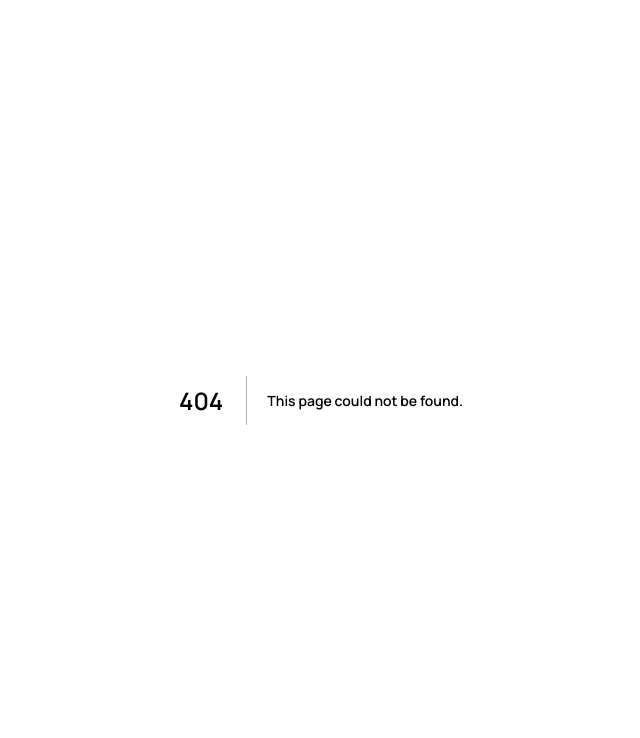
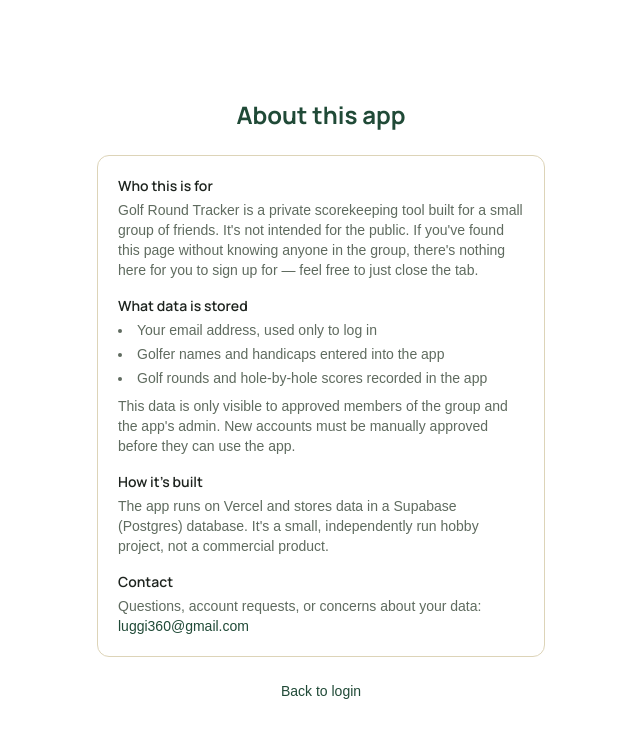
Before and after one commit to lukmay98/GolfScorer_2, a Next.js app: page /contact in a window 1280 px wide. Before the commit this address had no page. Shown: the top 738 px of the page, without its empty margins (319-959 px from the left). Built offline with nearby package versions, Linux system fonts and the light colour scheme.

Commit message:
add contact on login, change so users can only see their rounds and players

```diff
--- a/app/(app)/completed/page.tsx
+++ b/app/(app)/completed/page.tsx
@@ -48,13 +48,21 @@ export default function CompletedPage() {
 
   async function load() {
     setLoading(true);
-    const { data: raw } = await supabase
+
+    const meRes = await fetch("/api/me");
+    const me = meRes.ok ? await meRes.json() : { isAdmin: false, userId: null };
+
+    let query = supabase
       .from("rounds")
       .select(
         "id, format, hole_start, hole_end, handicap_allowance, matchplay_cap, course_id, completed_at, courses(name)"
       )
       .eq("status", "completed")
       .order("completed_at", { ascending: false });
+    if (!me.isAdmin) {
+      query = query.eq("created_by", me.userId);
+    }
+    const { data: raw } = await query;
 
     if (!raw) {
       setRounds([]);
@@ -90,6 +98,7 @@ export default function CompletedPage() {
         };
       })
     );
+
     setRounds(enriched);
     setLoading(false);
   }
--- a/app/(app)/players/page.tsx
+++ b/app/(app)/players/page.tsx
@@ -24,9 +24,26 @@ export default function PlayersPage() {
   const [deleteError, setDeleteError] = useState<string | null>(null);
   const [confirmDeleteId, setConfirmDeleteId] = useState<string | null>(null);
 
+  const [userId, setUserId] = useState<string | null>(null);
+  const [isAdmin, setIsAdmin] = useState(false);
+
   async function loadGolfers() {
     setLoading(true);
-    const { data } = await supabase.from("golfers").select("*").order("name");
+
+    const {
+      data: { user },
+    } = await supabase.auth.getUser();
+    setUserId(user?.id ?? null);
+
+    const meRes = await fetch("/api/me");
+    const me = meRes.ok ? await meRes.json() : { isAdmin: false };
+    setIsAdmin(me.isAdmin);
+
+    let query = supabase.from("golfers").select("*").order("name");
+    if (!me.isAdmin && user) {
+      query = query.eq("created_by", user.id);
+    }
+    const { data } = await query;
     setGolfers(data ?? []);
     setLoading(false);
   }
@@ -70,7 +87,7 @@ export default function PlayersPage() {
     setSaving(true);
     const { error } = await supabase
       .from("golfers")
-      .insert({ name: trimmedName, handicap: hcp });
+      .insert({ name: trimmedName, handicap: hcp, created_by: userId });
     setSaving(false);
 
     if (error) {
@@ -161,7 +178,7 @@ export default function PlayersPage() {
           Players
         </h1>
         <p className="text-sm mt-0.5" style={{ color: "var(--color-text-muted)" }}>
-          {golfers.length} golfer{golfers.length === 1 ? "" : "s"} on the roster
+          {golfers.length} golfer{golfers.length === 1 ? "" : "s"} {isAdmin ? "(all users)" : "on your roster"}
         </p>
       </div>
 
--- a/app/(app)/round/on-hold-list.tsx
+++ b/app/(app)/round/on-hold-list.tsx
@@ -24,11 +24,22 @@ export default function OnHoldList({ onResumed }: { onResumed: () => void }) {
 
   async function load() {
     setLoading(true);
-    const { data: rawRounds } = await supabase
+
+    const {
+      data: { user },
+    } = await supabase.auth.getUser();
+    const meRes = await fetch("/api/me");
+    const me = meRes.ok ? await meRes.json() : { isAdmin: false };
+
+    let query = supabase
       .from("rounds")
       .select("id, format, handicap_allowance, matchplay_cap, hole_start, hole_end, course_id, courses(name)")
       .eq("status", "on_hold")
       .order("created_at", { ascending: false });
+    if (!me.isAdmin && user) {
+      query = query.eq("created_by", user.id);
+    }
+    const { data: rawRounds } = await query;
 
     if (!rawRounds) {
       setRounds([]);
@@ -92,7 +103,7 @@ export default function OnHoldList({ onResumed }: { onResumed: () => void }) {
     if (error) {
       setError(
         error.code === "23505"
-          ? "A round is already active. Finish or pause it first."
+          ? "You already have an active round. Finish or pause it first."
           : error.message
       );
       return;
--- a/app/(app)/round/page.tsx
+++ b/app/(app)/round/page.tsx
@@ -12,10 +12,16 @@ export default function RoundPage() {
   const [refreshKey, setRefreshKey] = useState(0);
 
   async function checkActive() {
+    const {
+      data: { user },
+    } = await supabase.auth.getUser();
+    if (!user) return;
+
     const { data } = await supabase
       .from("rounds")
       .select("id")
       .eq("status", "active")
+      .eq("created_by", user.id)
       .maybeSingle();
     setActiveRoundId(data?.id ?? null);
   }
--- a/app/(app)/round/setup-form.tsx
+++ b/app/(app)/round/setup-form.tsx
@@ -1,6 +1,6 @@
 "use client";
 
-import { useMemo, useState } from "react";
+import { useEffect, useMemo, useState } from "react";
 import { createClient } from "@/lib/supabase/client";
 
 type Golfer = { id: string; name: string; handicap: number };
@@ -10,6 +10,25 @@ const REQUIRED_PLAYERS: Record<string, number> = { "4-2-0": 3, matchplay: 2 };
 
 export default function RoundSetupForm({ onCreated }: { onCreated: () => void }) {
   const supabase = useMemo(() => createClient(), []);
+
+  const [userId, setUserId] = useState<string | null>(null);
+  const [isAdmin, setIsAdmin] = useState(false);
+
+  useEffect(() => {
+    async function loadMe() {
+      const {
+        data: { user },
+      } = await supabase.auth.getUser();
+      setUserId(user?.id ?? null);
+      const res = await fetch("/api/me");
+      if (res.ok) {
+        const data = await res.json();
+        setIsAdmin(data.isAdmin);
+      }
+    }
+    loadMe();
+    // eslint-disable-next-line react-hooks/exhaustive-deps
+  }, []);
 
   const [format, setFormat] = useState<"4-2-0" | "matchplay">("4-2-0");
   const [holeRange, setHoleRange] = useState<"front9" | "back9" | "full18">("full18");
@@ -64,11 +83,11 @@ export default function RoundSetupForm({ onCreated }: { onCreated: () => void })
       setPlayerResults([]);
       return;
     }
-    const { data } = await supabase
-      .from("golfers")
-      .select("id, name, handicap")
-      .ilike("name", `%${q.trim()}%`)
-      .limit(8);
+    let query = supabase.from("golfers").select("id, name, handicap").ilike("name", `%${q.trim()}%`).limit(8);
+    if (!isAdmin && userId) {
+      query = query.eq("created_by", userId);
+    }
+    const { data } = await query;
     setPlayerResults(data ?? []);
   }
 
@@ -130,6 +149,7 @@ export default function RoundSetupForm({ onCreated }: { onCreated: () => void })
         handicap_allowance: allowanceNum,
         matchplay_cap: capNum,
         status: "active",
+        created_by: userId,
       })
       .select()
       .single();
@@ -138,7 +158,7 @@ export default function RoundSetupForm({ onCreated }: { onCreated: () => void })
       setSaving(false);
       setError(
         roundError?.code === "23505"
-          ? "A round is already active. Finish or pause it first."
+          ? "You already have an active round. Finish or pause it first."
           : roundError?.message ?? "Could not start round."
       );
       return;
--- /dev/null
+++ b/app/api/me/route.ts
@@ -0,0 +1,17 @@
+import { NextResponse } from "next/server";
+import { createClient } from "@/lib/supabase/server";
+
+export async function GET() {
+  const supabase = await createClient();
+  const {
+    data: { user },
+  } = await supabase.auth.getUser();
+
+  if (!user) {
+    return NextResponse.json({ error: "Not authenticated." }, { status: 401 });
+  }
+
+  const isAdmin = user.email === process.env.ADMIN_EMAIL;
+
+  return NextResponse.json({ isAdmin, userId: user.id });
+}
--- /dev/null
+++ b/app/contact/page.tsx
@@ -0,0 +1,66 @@
+import Link from "next/link";
+
+export default function ContactPage() {
+  return (
+    <main className="flex-1 flex items-center justify-center px-6 py-12">
+      <div className="w-full max-w-md space-y-6">
+        <div className="text-center">
+          <h1 className="font-display text-2xl font-bold" style={{ color: "var(--color-fairway)" }}>
+            About this app
+          </h1>
+        </div>
+
+        <div
+          className="rounded-xl border p-5 space-y-4 text-sm"
+          style={{ borderColor: "var(--color-border)", background: "var(--color-surface)", color: "var(--color-text)" }}
+        >
+          <div>
+            <h2 className="font-semibold mb-1">Who this is for</h2>
+            <p style={{ color: "var(--color-text-muted)" }}>
+              Golf Round Tracker is a private scorekeeping tool built for a small group of friends. It&apos;s not
+              intended for the public. If you&apos;ve found this page without knowing anyone in the group, there&apos;s
+              nothing here for you to sign up for — feel free to just close the tab.
+            </p>
+          </div>
+
+          <div>
+            <h2 className="font-semibold mb-1">What data is stored</h2>
+            <ul className="list-disc list-inside space-y-1" style={{ color: "var(--color-text-muted)" }}>
+              <li>Your email address, used only to log in</li>
+              <li>Golfer names and handicaps entered into the app</li>
+              <li>Golf rounds and hole-by-hole scores recorded in the app</li>
+            </ul>
+            <p className="mt-2" style={{ color: "var(--color-text-muted)" }}>
+              This data is only visible to approved members of the group and the app&apos;s admin. New accounts must
+              be manually approved before they can use the app.
+            </p>
+          </div>
+
+          <div>
+            <h2 className="font-semibold mb-1">How it&apos;s built</h2>
+            <p style={{ color: "var(--color-text-muted)" }}>
+              The app runs on Vercel and stores data in a Supabase (Postgres) database. It&apos;s a small,
+              independently run hobby project, not a commercial product.
+            </p>
+          </div>
+
+          <div>
+            <h2 className="font-semibold mb-1">Contact</h2>
+            <p style={{ color: "var(--color-text-muted)" }}>
+              Questions, account requests, or concerns about your data:{" "}
+              <a href="mailto:luggi360@gmail.com" className="font-medium" style={{ color: "var(--color-fairway)" }}>
+                luggi360@gmail.com
+              </a>
+            </p>
+          </div>
+        </div>
+
+        <p className="text-center text-sm">
+          <Link href="/login" className="font-medium" style={{ color: "var(--color-fairway)" }}>
+            Back to login
+          </Link>
+        </p>
+      </div>
+    </main>
+  );
+}
--- a/app/login/page.tsx
+++ b/app/login/page.tsx
@@ -90,6 +90,11 @@ export default function LoginPage() {
             Create an account
           </Link>
         </p>
+        <p className="mt-2 text-center text-xs">
+          <Link href="/contact" className="font-medium" style={{ color: "var(--color-text-muted)" }}>
+            Contact & info
+          </Link>
+        </p>
       </div>
     </main>
   );
--- a/app/pending/page.tsx
+++ b/app/pending/page.tsx
@@ -1,10 +1,31 @@
 "use client";
 
+import { useEffect, useState } from "react";
 import { useRouter } from "next/navigation";
 import { createClient } from "@/lib/supabase/client";
 
 export default function PendingPage() {
   const router = useRouter();
+  const [status, setStatus] = useState<"pending" | "rejected" | null>(null);
+
+  useEffect(() => {
+    async function loadStatus() {
+      const supabase = createClient();
+      const {
+        data: { user },
+      } = await supabase.auth.getUser();
+      if (!user) return;
+
+      const { data: profile } = await supabase
+        .from("profiles")
+        .select("status")
+        .eq("id", user.id)
+        .maybeSingle();
+
+      setStatus(profile?.status === "rejected" ? "rejected" : "pending");
+    }
+    loadStatus();
+  }, []);
 
   async function handleLogout() {
     const supabase = createClient();
@@ -13,21 +34,27 @@ export default function PendingPage() {
     router.refresh();
   }
 
+  const isRejected = status === "rejected";
+
   return (
     <main className="flex-1 flex items-center justify-center px-6 py-12 text-center">
       <div className="max-w-sm">
         <div
           className="mx-auto mb-4 h-12 w-12 rounded-full flex items-center justify-center text-xl"
-          style={{ background: "var(--color-fairway)" }}
+          style={{ background: isRejected ? "var(--color-flag)" : "var(--color-fairway)" }}
         >
-          ⏳
+          {isRejected ? "✕" : "⏳"}
         </div>
-        <h1 className="font-display text-xl font-bold mb-2" style={{ color: "var(--color-fairway)" }}>
-          Waiting for approval
+        <h1
+          className="font-display text-xl font-bold mb-2"
+          style={{ color: isRejected ? "var(--color-flag)" : "var(--color-fairway)" }}
+        >
+          {isRejected ? "Access denied" : "Waiting for approval"}
         </h1>
         <p className="text-sm" style={{ color: "var(--color-text-muted)" }}>
-          Your account has been created and is waiting for an admin to approve it. You&apos;ll be able to use the
-          app as soon as that happens — no need to sign up again.
+          {isRejected
+            ? "Your account request was declined. If you think this is a mistake, please contact an admin directly."
+            : "Your account has been created and is waiting for an admin to approve it. You'll be able to use the app as soon as that happens — no need to sign up again."}
         </p>
         <button onClick={handleLogout} className="mt-6 text-sm font-medium" style={{ color: "var(--color-fairway)" }}>
           Log out
--- a/lib/supabase/middleware.ts
+++ b/lib/supabase/middleware.ts
@@ -31,10 +31,11 @@ export async function updateSession(request: NextRequest) {
 
   const path = request.nextUrl.pathname;
   const isAuthPage = path === "/login" || path === "/signup";
+  const isPublicPage = isAuthPage || path === "/contact";
   const isPendingPage = path === "/pending";
   const isAdminPage = path.startsWith("/admin");
 
-  if (!user && !isAuthPage) {
+  if (!user && !isPublicPage) {
     const url = request.nextUrl.clone();
     url.pathname = "/login";
     return NextResponse.redirect(url);
```
